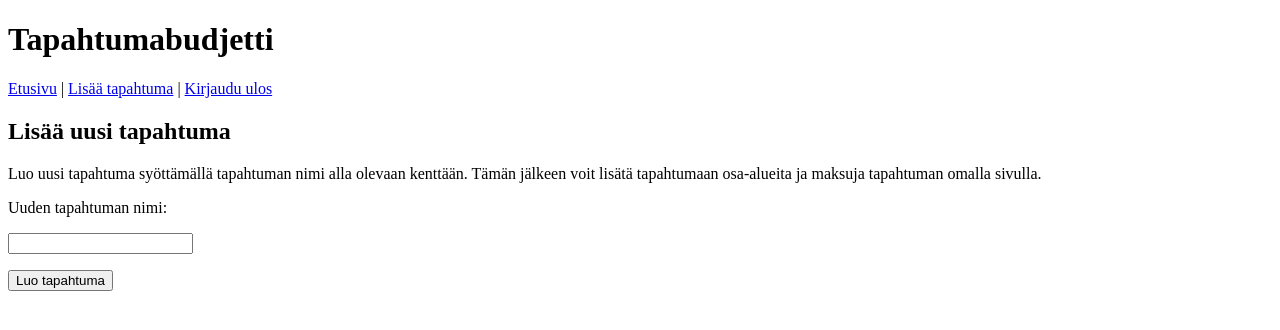
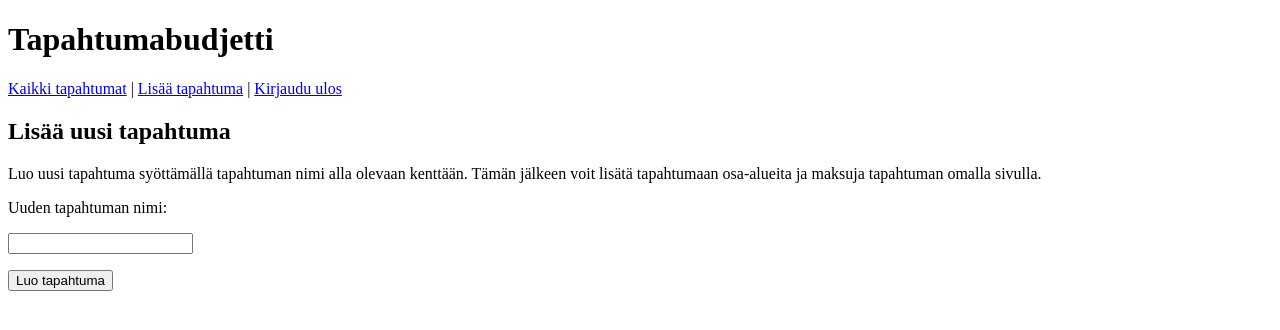
Before and after one commit to sallasal/Tapahtumabudjetti, a Flask app: page /createtapahtuma in a window 1280 px wide. Shown: the top 330 px of the page. Run offline with Flask 2, Linux system fonts and the light colour scheme; the visitor is signed in with stand-in values (Sample User, id 1).

Commit message:
Change better link text for index page after login

```diff
--- a/templates/layout.html
+++ b/templates/layout.html
@@ -8,7 +8,7 @@
     <h1>Tapahtumabudjetti</h1>
 {% if session.user_id %}
     <p>
-      <a href="/">Etusivu</a> |
+      <a href="/">Kaikki tapahtumat</a> |
       <a href="/createtapahtuma">Lisää tapahtuma</a> |
       <a href="/logout">Kirjaudu ulos</a>
     </p>
```
